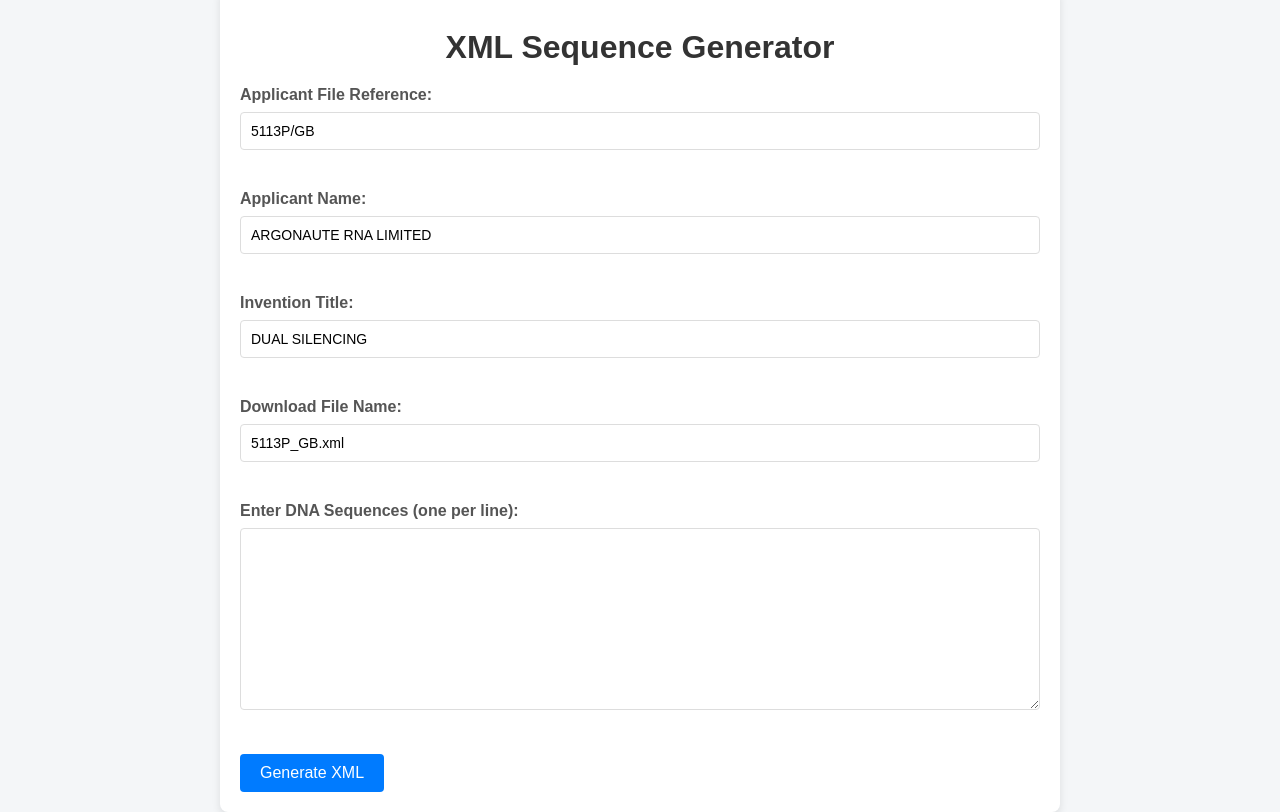
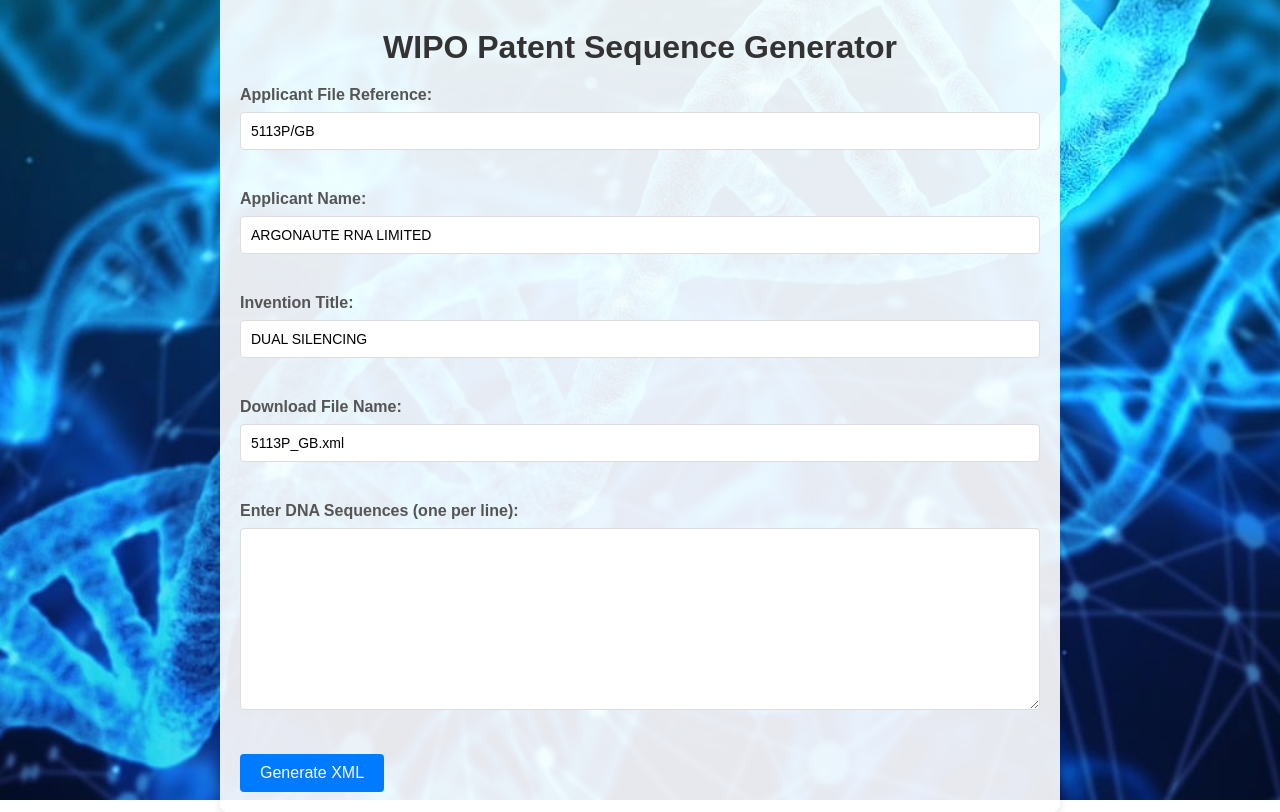
Before and after one commit to Paterson91/xmlConverter, a Flask app: page / in a window 1280 px wide. Run offline with Flask 3, Linux system fonts and the light colour scheme.

Commit message:
tart it up

```diff
--- a/static/style.css
+++ b/static/style.css
@@ -1,6 +1,9 @@
 body {
     font-family: Arial, sans-serif;
-    background-color: #f4f6f8;
+    background-image: url('/static/dna-background.jpg');
+    background-size: cover;
+    background-position: center;
+    background-repeat: no-repeat;
     margin: 0;
     padding: 0;
     display: flex;
@@ -10,7 +13,7 @@ body {
 }
 
 .container {
-    background-color: #ffffff;
+    background-color: rgba(255, 255, 255, 0.9); /* Slight transparency to let the background show */
     border-radius: 8px;
     box-shadow: 0 4px 8px rgba(0, 0, 0, 0.1);
     padding: 20px;
@@ -18,6 +21,7 @@ body {
     max-width: 800px;
     margin: 20px;
 }
+
 
 h1 {
     text-align: center;
--- a/templates/index.html
+++ b/templates/index.html
@@ -4,11 +4,11 @@
     <meta charset="UTF-8">
     <meta name="viewport" content="width=device-width, initial-scale=1.0">
     <title>XML Sequence Generator</title>
-    <link rel="stylesheet" href="{{ url_for('static', filename='style.css') }}?v=1.0">
+    <link rel="stylesheet" href="{{ url_for('static', filename='style.css') }}">
 </head>
 <body>
     <div class="container">
-        <h1>XML Sequence Generator</h1>
+        <h1>WIPO Patent Sequence Generator</h1>
         <form method="POST">
             <div class="form-group">
                 <label for="applicantFileReference">Applicant File Reference:</label>
```
Also changed, not shown: static/dna-background.jpg (added).
